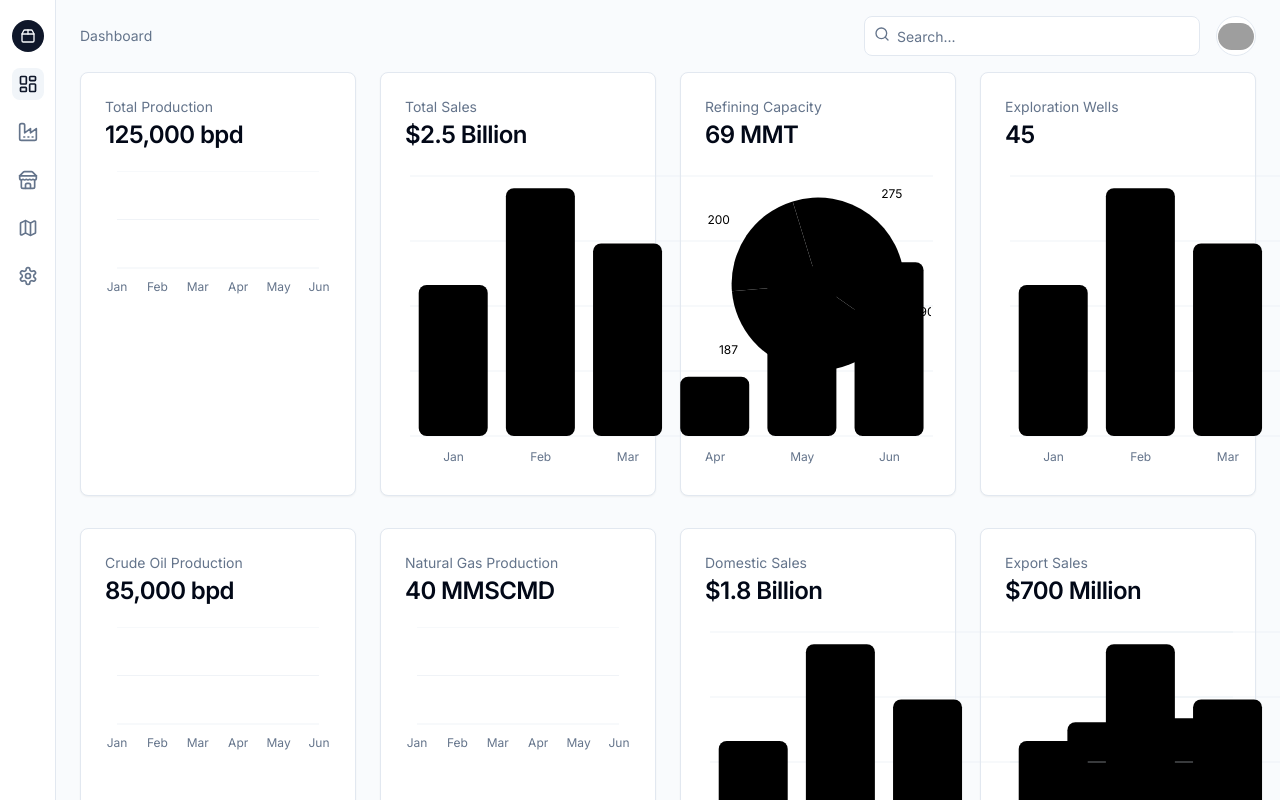
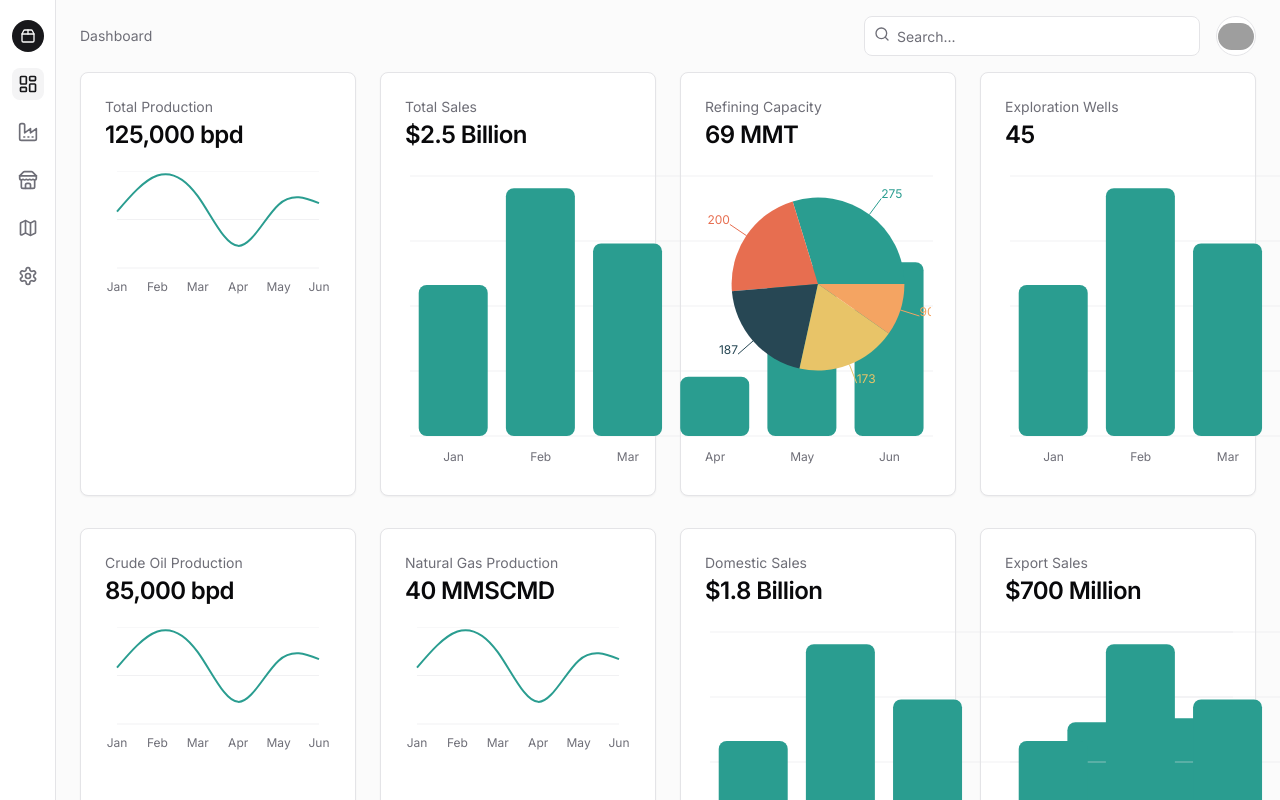
Before and after one commit to Asnepra/iocl-dashboard, a Next.js app: page / in a window 1280 px wide. Shown: the top 800 px of the page. Built offline with nearby package versions, Linux system fonts and the light colour scheme; grey boxes are pictures that could not be loaded.

Commit message:
added colors

```diff
--- a/app/globals.css
+++ b/app/globals.css
@@ -5,64 +5,30 @@
 @layer base {
   :root {
     --background: 0 0% 100%;
-      --foreground: 222.2 84% 4.9%;
-
+    --foreground: 240 10% 3.9%;
     --card: 0 0% 100%;
-      --card-foreground: 222.2 84% 4.9%;
-
+    --card-foreground: 240 10% 3.9%;
     --popover: 0 0% 100%;
-      --popover-foreground: 222.2 84% 4.9%;
-
-      --primary: 222.2 47.4% 11.2%;
-      --primary-foreground: 210 40% 98%;
-
-      --secondary: 210 40% 96.1%;
-      --secondary-foreground: 222.2 47.4% 11.2%;
-
-      --muted: 210 40% 96.1%;
-      --muted-foreground: 215.4 16.3% 46.9%;
-
-      --accent: 210 40% 96.1%;
-      --accent-foreground: 222.2 47.4% 11.2%;
-
-      --destructive: 0 84.2% 60.2%;
-      --destructive-foreground: 210 40% 98%;
-
-      --border: 214.3 31.8% 91.4%;
-      --input: 214.3 31.8% 91.4%;
-      --ring: 222.2 84% 4.9%;
-
+    --popover-foreground: 240 10% 3.9%;
+    --primary: 240 5.9% 10%;
+    --primary-foreground: 0 0% 98%;
+    --secondary: 240 4.8% 95.9%;
+    --secondary-foreground: 240 5.9% 10%;
+    --muted: 240 4.8% 95.9%;
+    --muted-foreground: 240 3.8% 45%;
+    --accent: 240 4.8% 95.9%;
+    --accent-foreground: 240 5.9% 10%;
+    --destructive: 0 72% 51%;
+    --destructive-foreground: 0 0% 98%;
+    --border: 240 5.9% 90%;
+    --input: 240 5.9% 90%;
+    --ring: 240 5.9% 10%;
+    --chart-1: 173 58% 39%;
+    --chart-2: 12 76% 61%;
+    --chart-3: 197 37% 24%;
+    --chart-4: 43 74% 66%;
+    --chart-5: 27 87% 67%;
     --radius: 0.5rem;
-    }
-
-    .dark {
-      --background: 222.2 84% 4.9%;
-      --foreground: 210 40% 98%;
-
-      --card: 222.2 84% 4.9%;
-      --card-foreground: 210 40% 98%;
-
-      --popover: 222.2 84% 4.9%;
-      --popover-foreground: 210 40% 98%;
-
-      --primary: 210 40% 98%;
-      --primary-foreground: 222.2 47.4% 11.2%;
-
-      --secondary: 217.2 32.6% 17.5%;
-      --secondary-foreground: 210 40% 98%;
-
-      --muted: 217.2 32.6% 17.5%;
-      --muted-foreground: 215 20.2% 65.1%;
-
-      --accent: 217.2 32.6% 17.5%;
-      --accent-foreground: 210 40% 98%;
-
-      --destructive: 0 62.8% 30.6%;
-      --destructive-foreground: 210 40% 98%;
-
-      --border: 217.2 32.6% 17.5%;
-      --input: 217.2 32.6% 17.5%;
-      --ring: 212.7 26.8% 83.9%;
   }
 }
 
@@ -70,7 +36,12 @@
   * {
     @apply border-border;
   }
+
   body {
     @apply bg-background text-foreground;
   }
+
+  h1, h2, h3, h4, h5, h6 {
+    @apply font-heading;
   }
+}
--- a/tailwind.config.js
+++ b/tailwind.config.js
@@ -1,77 +1,73 @@
+import { fontFamily } from "tailwindcss/defaultTheme";
+
 /** @type {import('tailwindcss').Config} */
-module.exports = {
-  darkMode: ["class"],
+export default {
   content: [
-    './pages/**/*.{ts,tsx}',
-    './components/**/*.{ts,tsx}',
-    './app/**/*.{ts,tsx}',
-    './src/**/*.{ts,tsx}',
+    "./components/**/*.{js,ts,jsx,tsx}",
+    "./app/**/*.{js,ts,jsx,tsx}",
   ],
-  prefix: "",
   theme: {
-    container: {
-      center: true,
-      padding: "2rem",
-      screens: {
-        "2xl": "1400px",
+    extend: {
+      fontFamily: {
+        heading: ['var(--font-heading)', ...fontFamily.sans],
+        body: ['var(--font-body)', ...fontFamily.sans]
       },
-    },
-    extend: {
       colors: {
-        border: "hsl(var(--border))",
-        input: "hsl(var(--input))",
-        ring: "hsl(var(--ring))",
-        background: "hsl(var(--background))",
-        foreground: "hsl(var(--foreground))",
+        border: 'hsl(var(--border))',
+        input: 'hsl(var(--input))',
+        ring: 'hsl(var(--ring))',
+        background: 'hsl(var(--background))',
+        foreground: 'hsl(var(--foreground))',
         primary: {
-          DEFAULT: "hsl(var(--primary))",
-          foreground: "hsl(var(--primary-foreground))",
+          DEFAULT: 'hsl(var(--primary))',
+          foreground: 'hsl(var(--primary-foreground))'
         },
         secondary: {
-          DEFAULT: "hsl(var(--secondary))",
-          foreground: "hsl(var(--secondary-foreground))",
+          DEFAULT: 'hsl(var(--secondary))',
+          foreground: 'hsl(var(--secondary-foreground))'
         },
         destructive: {
-          DEFAULT: "hsl(var(--destructive))",
-          foreground: "hsl(var(--destructive-foreground))",
+          DEFAULT: 'hsl(var(--destructive))',
+          foreground: 'hsl(var(--destructive-foreground))'
         },
         muted: {
-          DEFAULT: "hsl(var(--muted))",
-          foreground: "hsl(var(--muted-foreground))",
+          DEFAULT: 'hsl(var(--muted))',
+          foreground: 'hsl(var(--muted-foreground))'
         },
         accent: {
-          DEFAULT: "hsl(var(--accent))",
-          foreground: "hsl(var(--accent-foreground))",
+          DEFAULT: 'hsl(var(--accent))',
+          foreground: 'hsl(var(--accent-foreground))'
         },
         popover: {
-          DEFAULT: "hsl(var(--popover))",
-          foreground: "hsl(var(--popover-foreground))",
+          DEFAULT: 'hsl(var(--popover))',
+          foreground: 'hsl(var(--popover-foreground))'
         },
         card: {
-          DEFAULT: "hsl(var(--card))",
-          foreground: "hsl(var(--card-foreground))",
+          DEFAULT: 'hsl(var(--card))',
+          foreground: 'hsl(var(--card-foreground))'
         },
       },
       borderRadius: {
-        lg: "var(--radius)",
-        md: "calc(var(--radius) - 2px)",
-        sm: "calc(var(--radius) - 4px)",
+        xl: `calc(var(--radius) + 4px)`,
+        lg: `var(--radius)`,
+        md: `calc(var(--radius) - 2px)`,
+        sm: `calc(var(--radius) - 4px)`
       },
       keyframes: {
         "accordion-down": {
-          from: { height: "0" },
-          to: { height: "var(--radix-accordion-content-height)" },
+          from: { height: 0 },
+          to: { height: "var(--radix-accordion-content-height)" }
         },
         "accordion-up": {
           from: { height: "var(--radix-accordion-content-height)" },
-          to: { height: "0" },
-        },
+          to: { height: 0 }
+        }
       },
       animation: {
         "accordion-down": "accordion-down 0.2s ease-out",
-        "accordion-up": "accordion-up 0.2s ease-out",
+        "accordion-up": "accordion-up 0.2s ease-out"
       },
     },
   },
   plugins: [require("tailwindcss-animate")],
-}
+};
```
Lines whose indentation alone changed are shown as unchanged.
